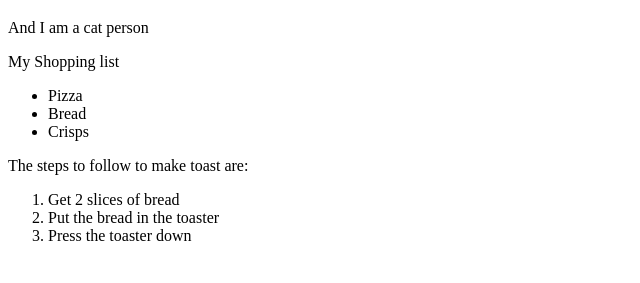
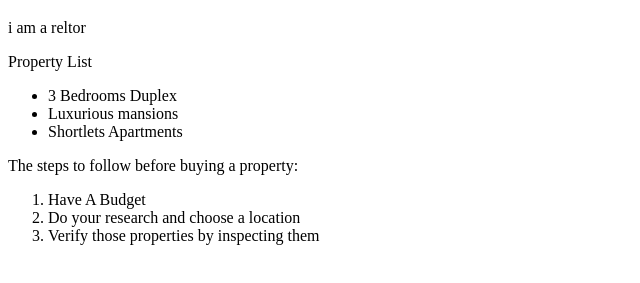
Before and after one commit to Sarah4641/realstate, a plain HTML site: page index.html in a window 1280 px wide. Shown: the part 61-344 px from the top of the page, without its empty margins (0-640 px from the left). Drawn offline with Linux system fonts and the light colour scheme.

Commit message:
Created Index Page

```diff
--- a/index.html
+++ b/index.html
@@ -5,22 +5,22 @@
     </head>
     <body>
       <h1>My name is Sarah</h1>
-      <p>And I am a cat person</p>
+      <p>i am a reltor</p>
 
 
-<p>My Shopping list</p>
+<p>Property List</p>
 <ul>
-  <li>Pizza</li>
-  <li>Bread</li>
-  <li>Crisps</li>
+  <li>3 Bedrooms Duplex</li>
+  <li>Luxurious mansions</li>
+  <li>Shortlets Apartments</li>
 </ul>
 
 
-<p>The steps to follow to make toast are:</p>
+<p>The steps to follow before buying a property:</p>
 <ol>
-  <li>Get 2 slices of bread</li>
-  <li>Put the bread in the toaster</li>
-  <li>Press the toaster down</li>
+  <li>Have A Budget</li>
+  <li>Do your research and choose a location </li>
+  <li>Verify those properties by inspecting them</li>
 </ol>
 
 </body>
```
